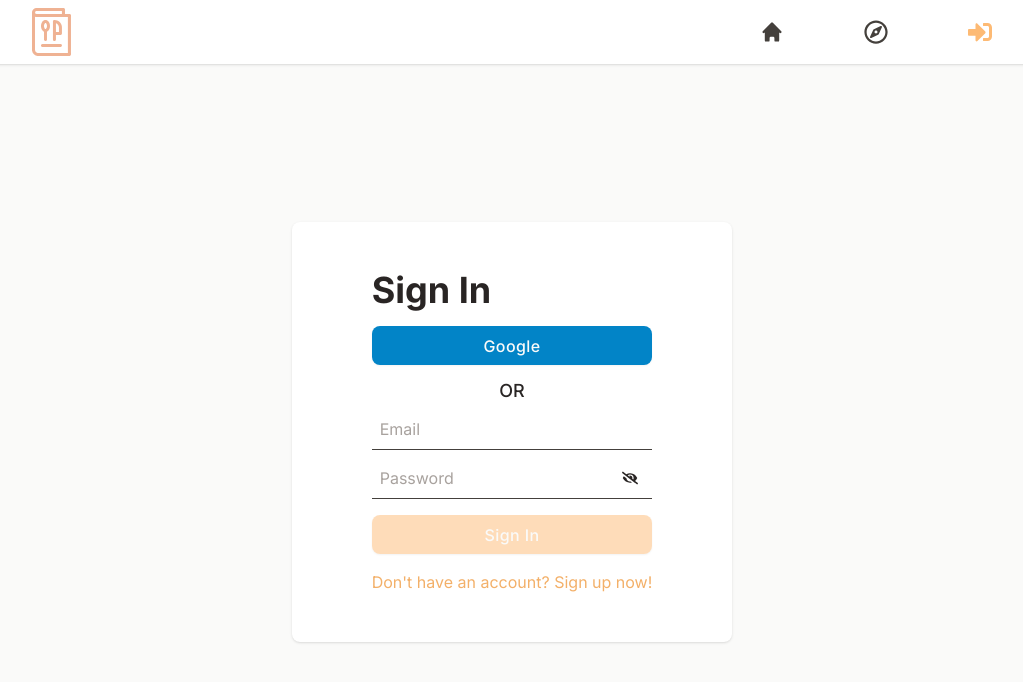
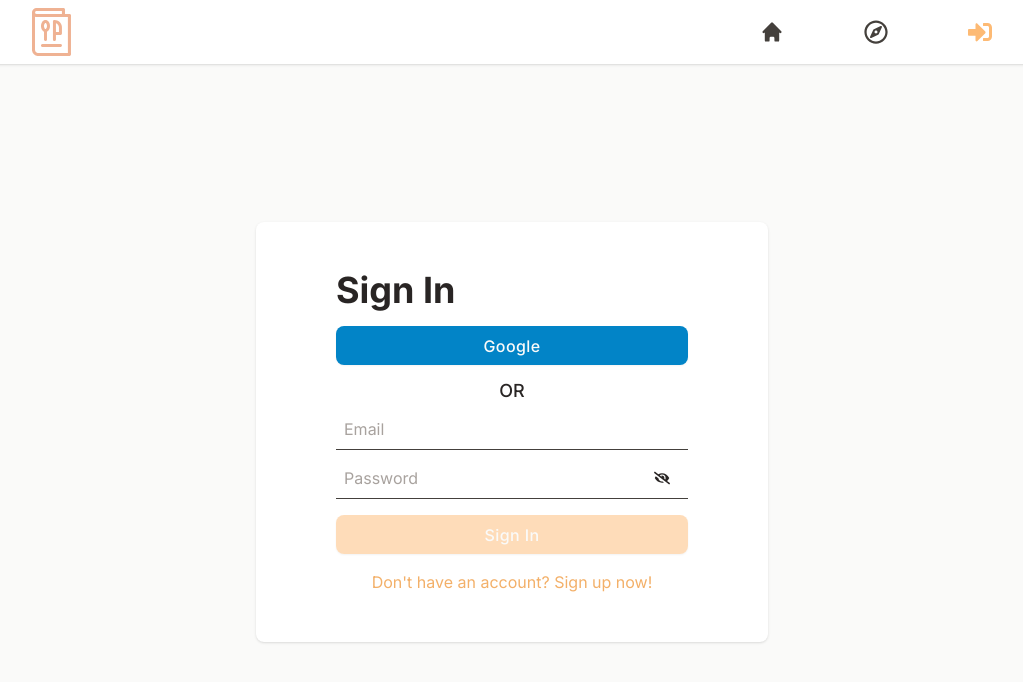
Before and after one commit to Dunkelhaiser/Reciper, a Next.js app: page /sign_in in a window 1280 px wide. Shown: the top 682 px of the page, without its empty margins (128-1151 px from the left). Built offline with nearby package versions, Linux system fonts and the light colour scheme; no server answers.

Commit message:
Fixed form layout

```diff
--- a/src/components/Form.tsx
+++ b/src/components/Form.tsx
@@ -6,7 +6,7 @@ interface Props {
 
 const Form = ({ label, children, onSubmit }: Props) => {
     return (
-        <form className="m-auto max-w-lg rounded-lg bg-white px-10 py-12 shadow dark:bg-stone-900 md:px-20" onSubmit={onSubmit}>
+        <form className="m-auto w-full max-w-lg rounded-lg bg-white px-10 py-12 shadow dark:bg-stone-900 md:px-20" onSubmit={onSubmit}>
             <h1 className="mb-4 text-4xl font-bold">{label}</h1>
             {children}
         </form>
```
